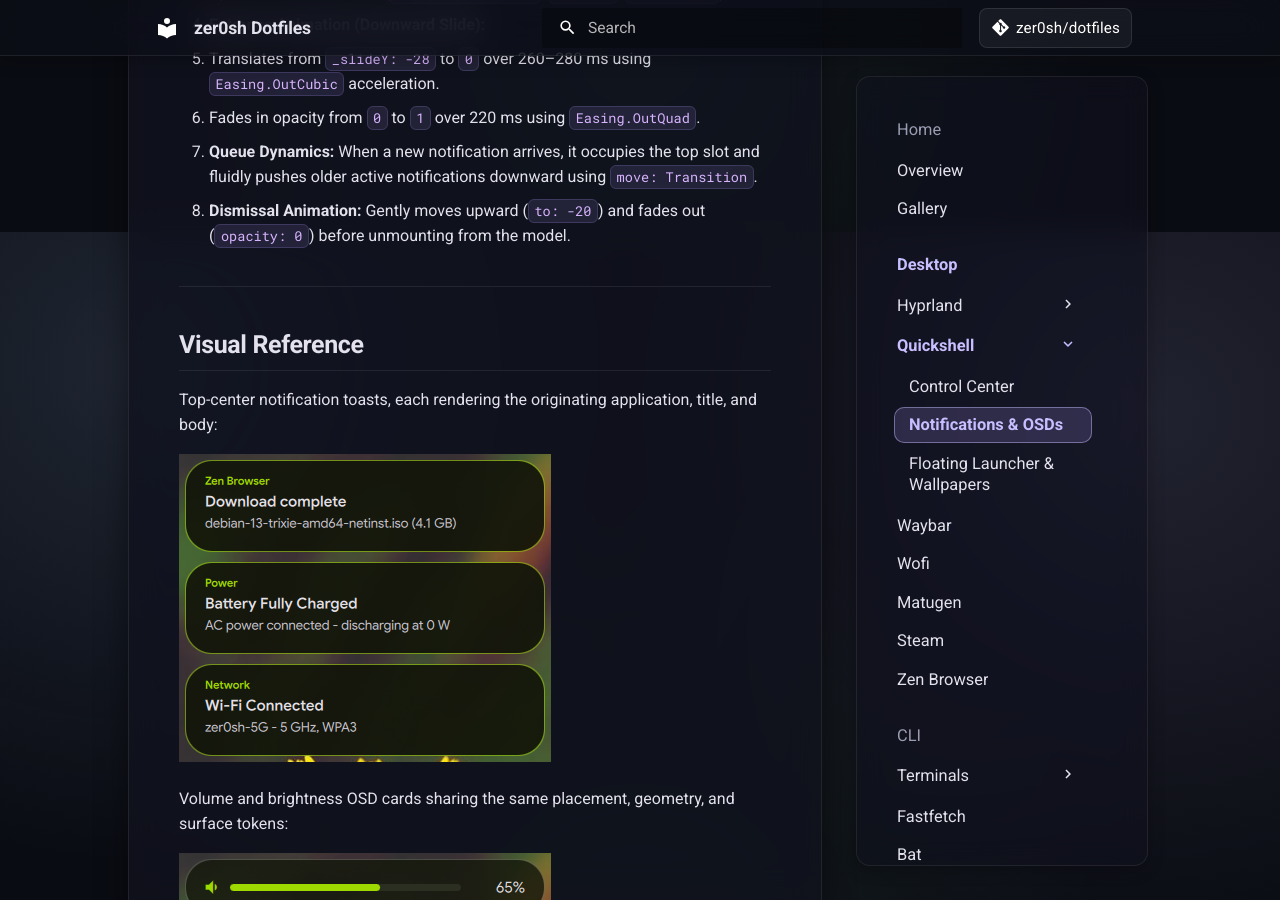
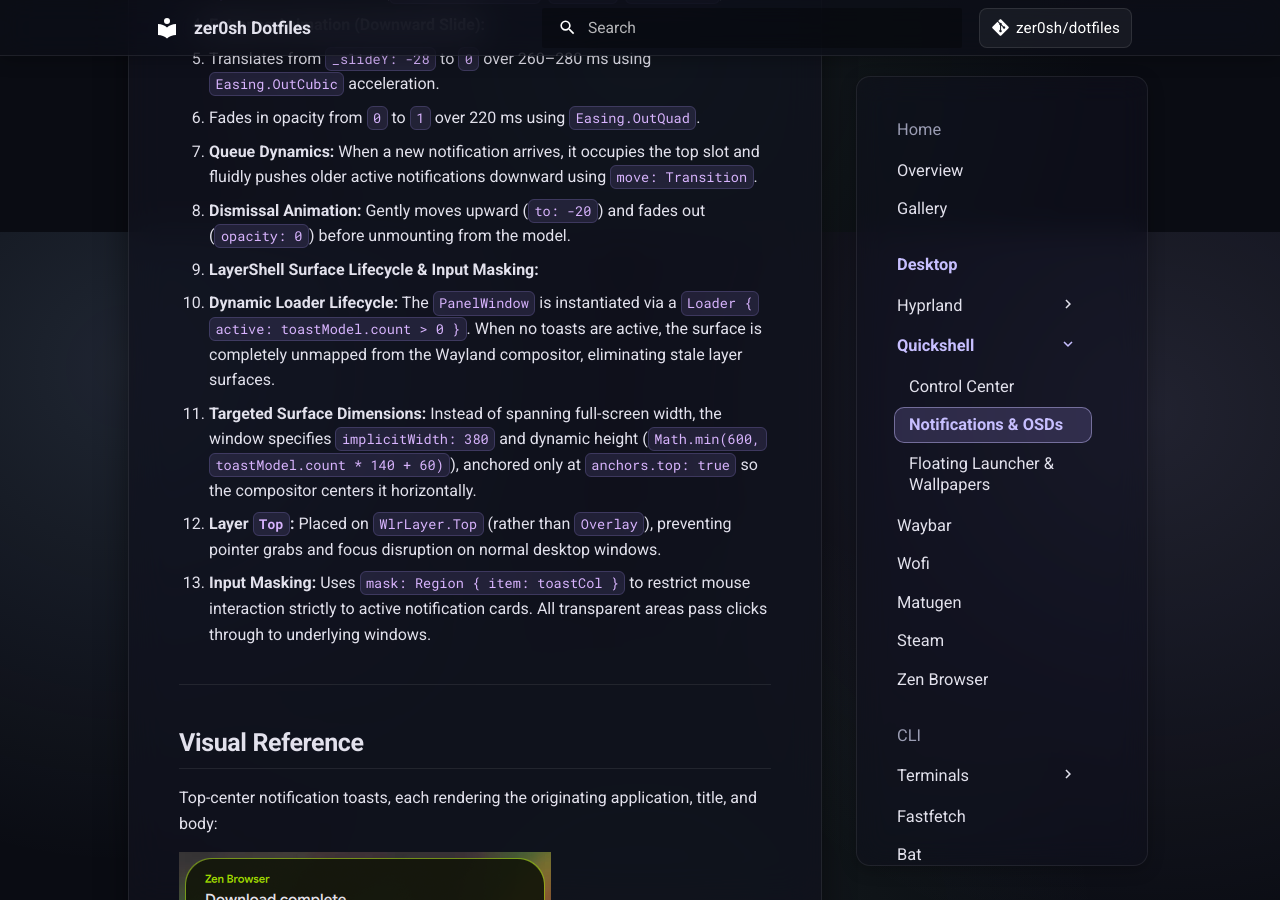
Before and after one commit to zer0sh/dotfiles, an MkDocs documentation site: the page built from docs/quickshell/osd-notifications.md, in a window 1280 px wide and 900 px high, scrolled down 668 px. Built offline with MkDocs 1.6.1 and Material for MkDocs 9.7.7, drawn with Linux system fonts in a browser that asks for light colours; comment, search, counter and statistics services are not loaded.

Commit message:
fix(quickshell): prevent notification toasts from blocking mouse clicks and focus
- Wrap PanelWindow in Loader to cleanly destroy LayerShell surface when queue is empty
- Restrict window width to 380px centered horizontally instead of full screen width
- Set layer to Top instead of Overlay to avoid pointer grabs on active windows
- Apply Region mask to ensure mouse events only register on notification cards
- Update technical documentation in MkDocs osd-notifications guide

```diff
--- a/docs/quickshell/osd-notifications.md
+++ b/docs/quickshell/osd-notifications.md
@@ -16,6 +16,11 @@
    * Fades in opacity from `0` to `1` over 220 ms using `Easing.OutQuad`.
 5. **Queue Dynamics:** When a new notification arrives, it occupies the top slot and fluidly pushes older active notifications downward using `move: Transition`.
 6. **Dismissal Animation:** Gently moves upward (`to: -20`) and fades out (`opacity: 0`) before unmounting from the model.
+7. **LayerShell Surface Lifecycle & Input Masking:**
+   * **Dynamic Loader Lifecycle:** The `PanelWindow` is instantiated via a `Loader { active: toastModel.count > 0 }`. When no toasts are active, the surface is completely unmapped from the Wayland compositor, eliminating stale layer surfaces.
+   * **Targeted Surface Dimensions:** Instead of spanning full-screen width, the window specifies `implicitWidth: 380` and dynamic height (`Math.min(600, toastModel.count * 140 + 60)`), anchored only at `anchors.top: true` so the compositor centers it horizontally.
+   * **Layer `Top`:** Placed on `WlrLayer.Top` (rather than `Overlay`), preventing pointer grabs and focus disruption on normal desktop windows.
+   * **Input Masking:** Uses `mask: Region { item: toastCol }` to restrict mouse interaction strictly to active notification cards. All transparent areas pass clicks through to underlying windows.
 
 ---
 
```
Also changed, not shown: 1 other file.
